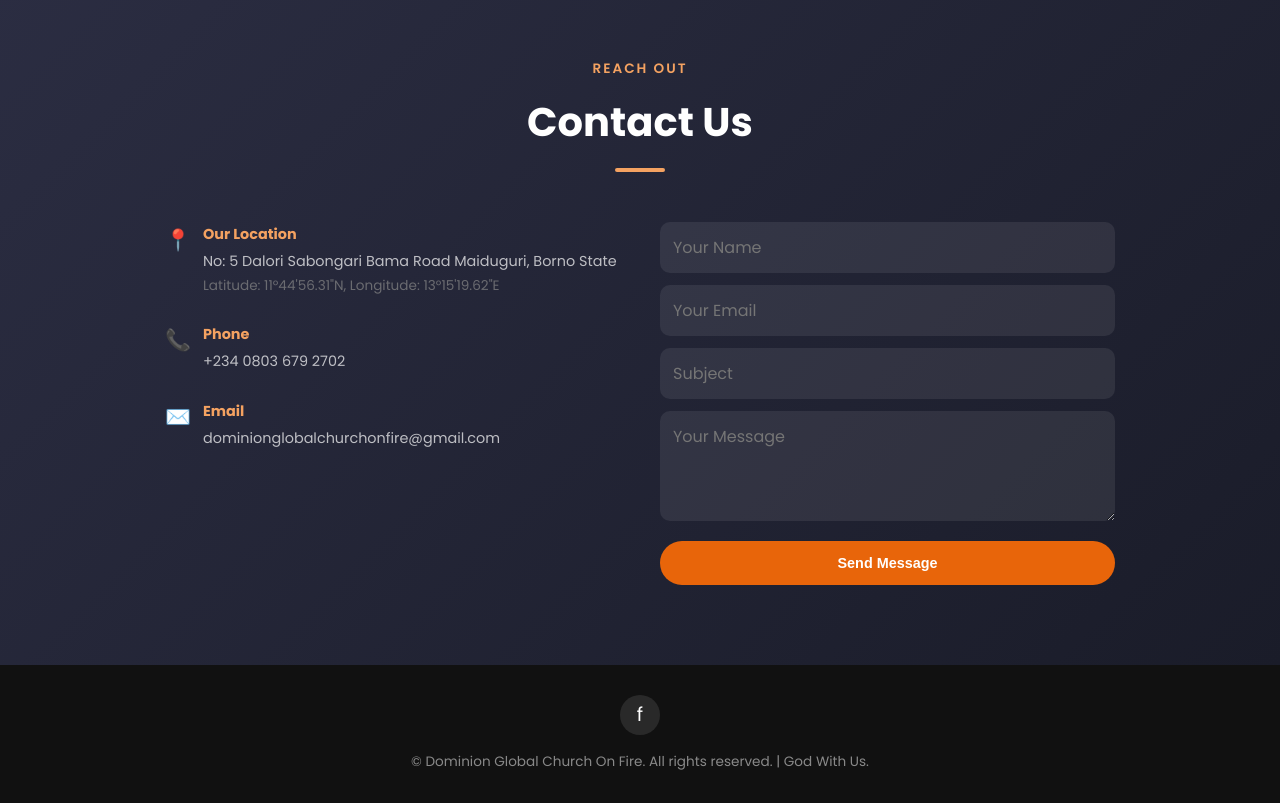
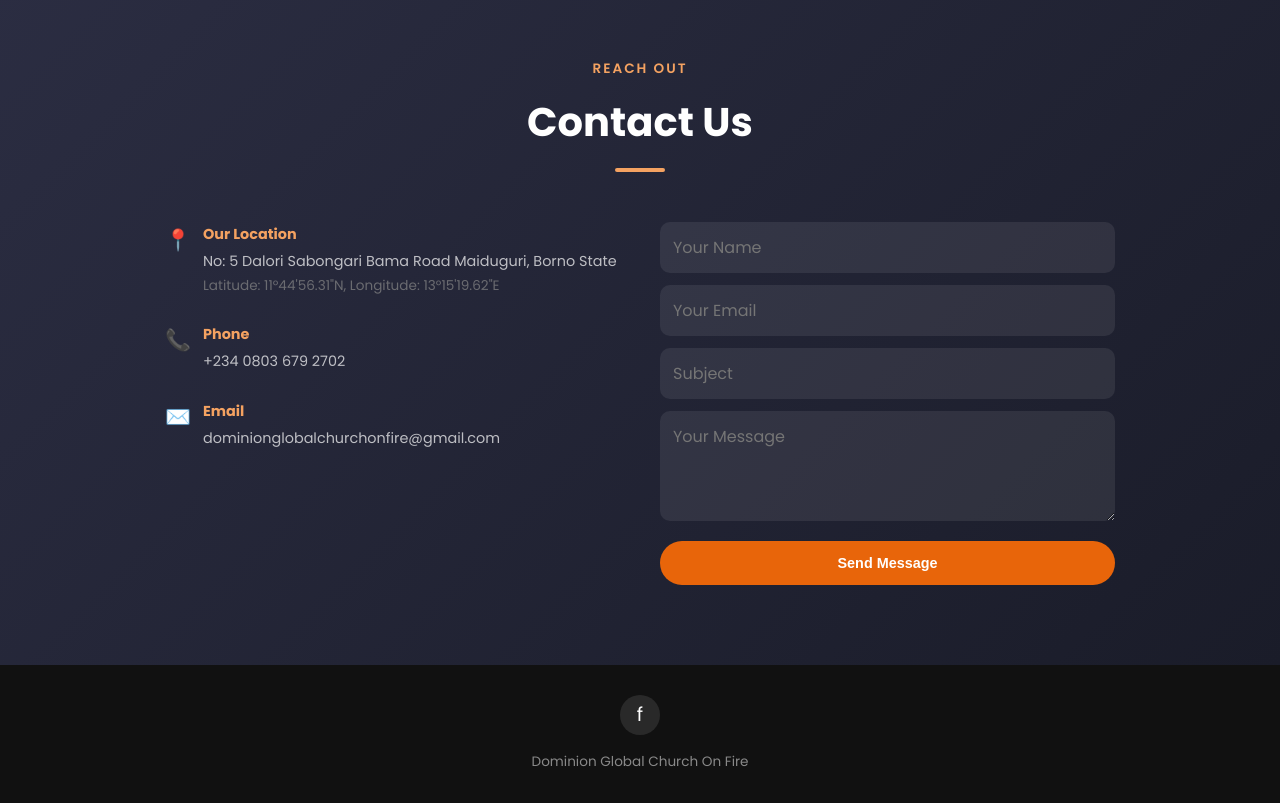
Before and after one commit to DominionGlobalChurchOnFire/DominionGlobalChurchOnFire.github.io, a plain HTML site: page index.html in a window 1280 px wide. Shown: the part 7092-7895 px from the top of the page. Drawn offline with Linux system fonts and the light colour scheme.

Commit message:
(_27_Nov_2026_)(_15_52_25_)

```diff
--- a/index.html
+++ b/index.html
@@ -719,7 +719,7 @@
         <div class="social-links">
             <a href="https://www.facebook.com/groups/798617002450170/" target="_blank" rel="noopener noreferrer" title="Facebook">f</a>
         </div>
-        <p data-i18n="footer_text">&copy; Dominion Global Church On Fire. All rights reserved. | God With Us.</p>
+        <p data-i18n="footer_text">Dominion Global Church On Fire</p>
     </footer>
 
     <!-- LIGHTBOX -->
@@ -1059,7 +1059,7 @@
                 form_subject: "Subject",
                 form_message: "Your Message",
                 form_submit: "Send Message",
-                footer_text: "&copy; Dominion Global Church On Fire. All rights reserved. | God With Us.",
+                footer_text: "Dominion Global Church On Fire",
                 music_sub: "Worship Music",
                 music_title: "Praise & Worship",
                 music_artist: "Worship Song",
@@ -1117,7 +1117,7 @@
                 form_subject: "Babu",
                 form_message: "Sako Naka",
                 form_submit: "Aika Sako",
-                footer_text: "&copy; Dominion Global Church On Fire. Duk haƙƙoƙi an kiyaye su. | Uban da mu.",
+                footer_text: "Dominion Global Church On Fire",
                 music_sub: "Waƙar Ibadar",
                 music_title: "Yabo da Ibadar",
                 music_artist: "Waƙar Ibadar",
@@ -1175,7 +1175,7 @@
                 form_subject: "Kǝrə",
                 form_message: "Kǝrə Kǝrə",
                 form_submit: "Kǝrə Kǝrə",
-                footer_text: "&copy; Dominion Global Church On Fire. Kǝrə kǝrə kǝrə. | Álà Kǝrə Bǝ.",
+                footer_text: "Dominion Global Church On Fire",
                 music_sub: "Àbàttə́ Kǝrə",
                 music_title: "Yabo da Àbàttə́",
                 music_artist: "Àbàttə́ Kǝrə",
@@ -1233,7 +1233,7 @@
                 form_subject: "موضوع",
                 form_message: "رسالتك",
                 form_submit: "أرسل رسالة",
-                footer_text: "&copy; Dominion Global Church On Fire. جميع الحقوق محفوظة. | الله معنا.",
+                footer_text: "Dominion Global Church On Fire",
                 music_sub: "موسيقى العبادة",
                 music_title: "المجد والعبادة",
                 music_artist: "موسيقى عبادة",
```
Also changed, not shown: 1 other file.
